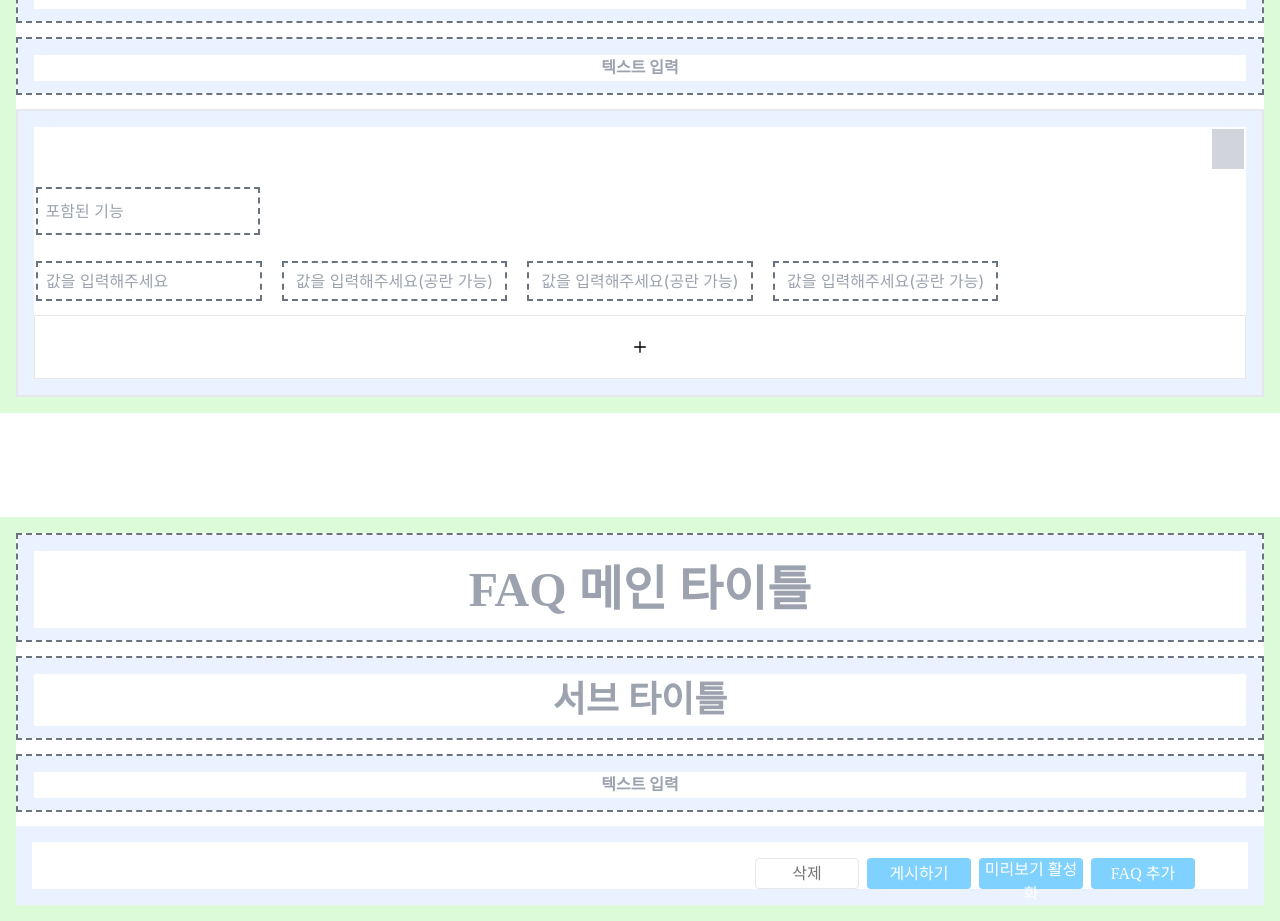
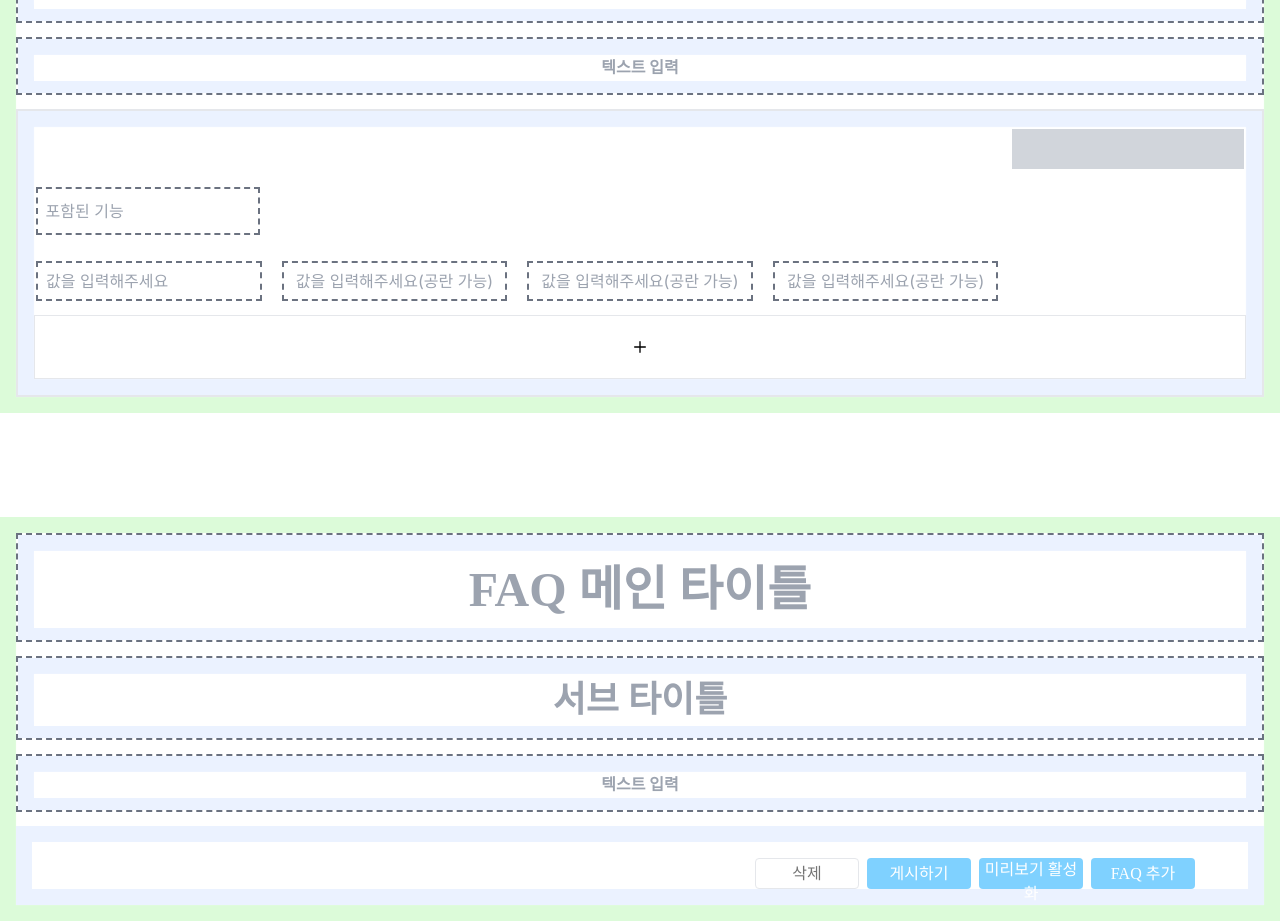
Before and after one commit to minki-dev/PRIETAG_FE, a Next.js app: page /editTemplate in a window 1280 px wide. Shown: the part 1500-2421 px from the top of the page. Built offline with nearby package versions, Linux system fonts and the light colour scheme; a web font is replaced by a local one.

Commit message:
:lipstick: design: 테이블 스타일 코드 추가
- 카드 헤더의 내용이 넘치지 않도록 수정
- 카드헤더의 크기 고정값으로 변경

```diff
--- a/app/globals.css
+++ b/app/globals.css
@@ -1,6 +1,7 @@
 @tailwind base;
 @tailwind components;
 
+/* dnd */
 .draggable-title {
 	@apply relative flex h-[109px];
 }
@@ -26,6 +27,7 @@
 	@apply m-auto max-h-[200px] min-h-[10px];
 }
 
+/* preview */
 .editable-outer {
 	@apply box-border p-4 shadow-outer;
 }
@@ -38,6 +40,13 @@
 .editable-inner-preview {
 	@apply box-border p-4;
 }
+
+/* text */
+.prevent-text-overflow {
+	@apply text-ellipsis overflow-x-hidden whitespace-nowrap
+}
+
+/* resizable */
 .react-resizable-handle.react-resizable-handle-s {
 	@apply left-0 w-full h-full ml-0 bg-white transform-none bg-none;
 	cursor: url('/icons/handle_vert.svg') 12 12, ns-resize;
--- a/tailwind.config.js
+++ b/tailwind.config.js
@@ -20,9 +20,15 @@
 			},
 			width: {
 				priceModal: '832px',
+				tableDataPc: '264px',
+				tableDataTablet: '232px',
+				tableData: '216px'
 			},
 			height: {
 				priceModal: '596px',
+				tableDataPc: '32px',
+				tableDataTablet: '26px',
+				tableData: '20px'
 			},
 			borderColor: {
 				'gray-700': '#747474',
```
